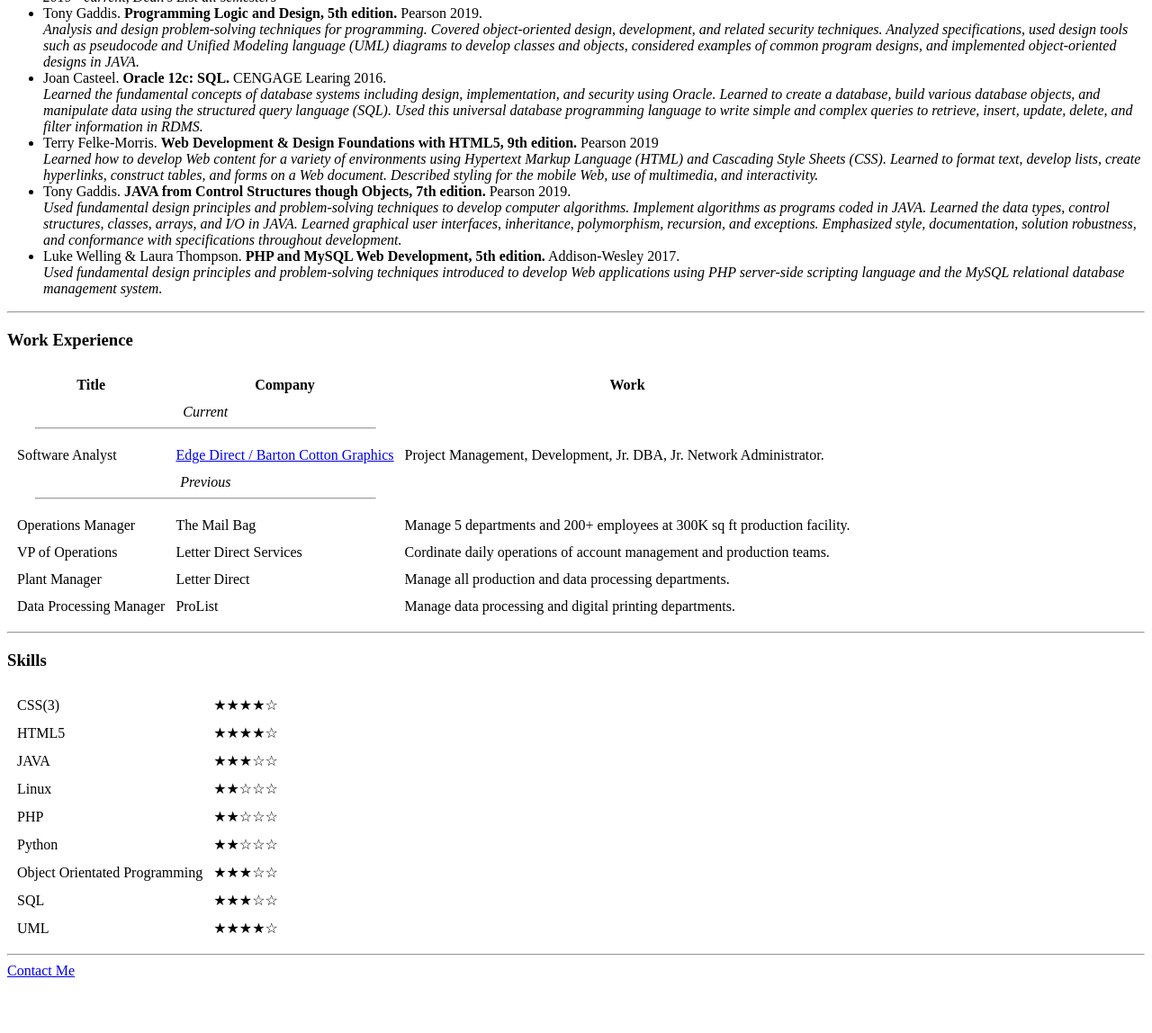
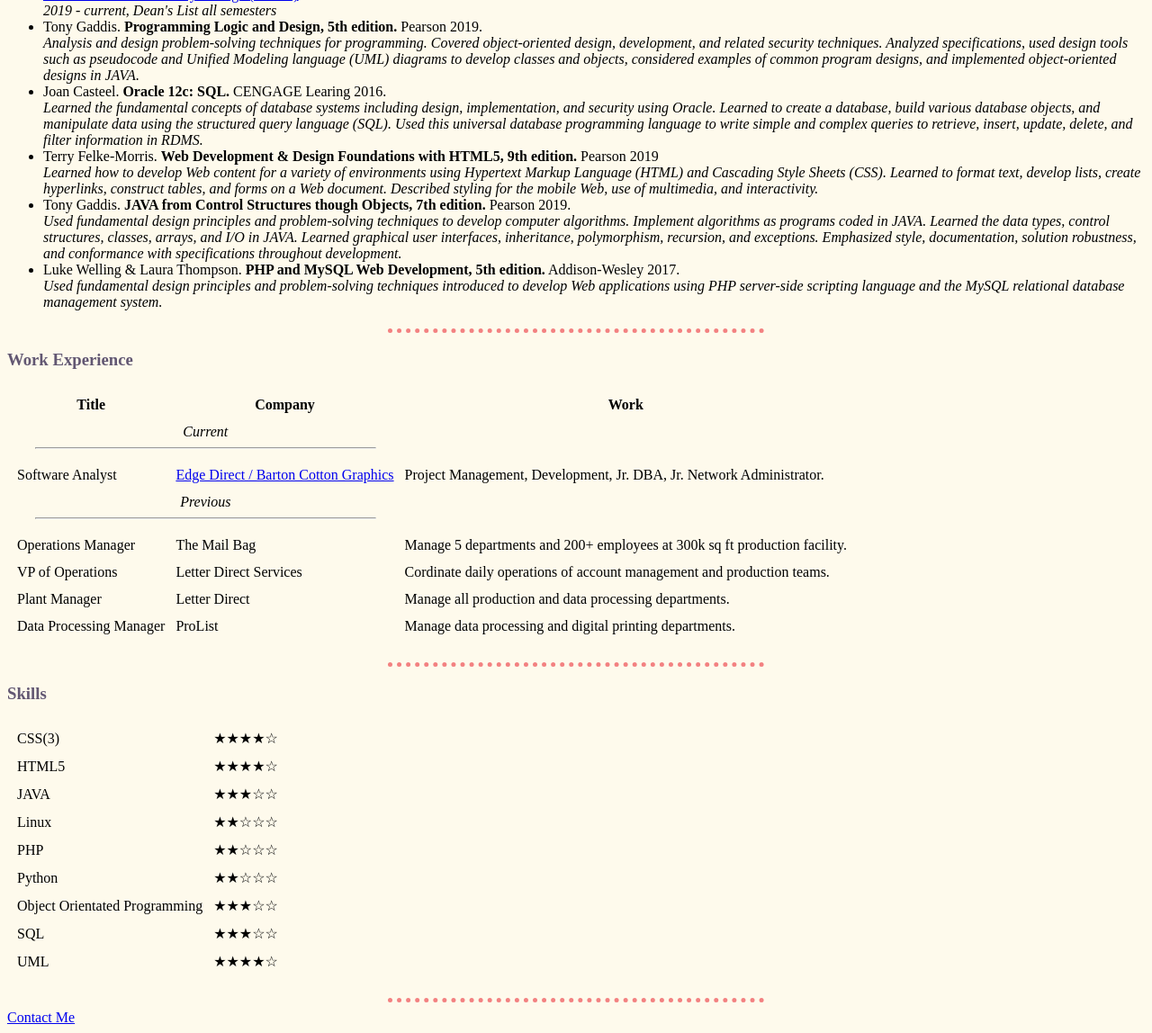
Before and after one commit to Rkthompson/cv, a plain HTML site: page index.html in a window 1280 px wide. Shown: the part 371-1519 px from the top of the page at 90% size. Before the commit the page ends 1467 px from the top, so only its background shows below. Drawn offline with Linux system fonts and the light colour scheme.

Commit message:
Updated with CSS style sheet

```diff
--- /dev/null
+++ b/css/styles.css
@@ -0,0 +1,23 @@
+    body {
+        background-color: #fefaec;
+    }
+    h1 {
+        color: #625772;
+    }
+    h3 {
+        color: #625772;
+    }
+    .dotted_line {
+        border-color: #f38181;
+        border-style: none;
+        border-top-style: dotted;
+        border-width: 5px;
+        width: 33%;
+        margin-top: 20px;
+    }
+    #profile_pic {
+        border-radius: 50%;
+        object-fit: none;
+        width: 200px;
+        height: 200px;
+    }
--- a/index.html
+++ b/index.html
@@ -3,20 +3,13 @@
 
 <head>
   <meta charset="utf-8">
-  <style>
-    #profile_pic {
-      border-radius: 50%;
-      object-fit: none;
-      width: 200px;
-      height: 200px;
-    }
-  </style>
   <title>Robert's Personal Site</title>
+  <link rel="stylesheet" type="text/css" href="css/styles.css">
 </head>
 <body>
   <table cellspacing="20">
     <tr>
-      <td><img id="profile_pic" src="images\robert_profile_v2.png" alt="Robert Profile Picture"></td>
+      <td><img id="profile_pic" src="images/robert_profile_v2.png" alt="Robert Profile Picture"></td>
       <td>
         <h1>Robert Kelly Thompson</h1>
         <p>
@@ -29,7 +22,7 @@
       </td>
     </tr>
   </table>
-  <hr>
+  <hr class="dotted_line">
   <h3>Education</h3>
   <ul>
     <li>
@@ -63,7 +56,7 @@
       <i>Used fundamental design principles and problem-solving techniques introduced to develop Web applications using PHP server-side scripting language and the MySQL relational database management system. </i>
     </li>
   </ul>
-  <hr>
+  <hr class="dotted_line">
   <h3>Work Experience</h3>
   <table cellspacing="10">
     <thead>
@@ -88,7 +81,7 @@
       <tr>
         <td>Operations Manager</td>
         <td>The Mail Bag</td>
-        <td>Manage 5 departments and 200+ employees at 300K sq ft production facility.</td>
+        <td>Manage 5 departments and 200+ employees at 300k sq ft production facility.</td>
       </tr>
       <tr>
         <td>VP of Operations</td>
@@ -107,7 +100,7 @@
       </tr>
     </tbody>
   </table>
-  <hr>
+  <hr class="dotted_line">
   <h3>Skills</h3>
   <table cellspacing="10">
     <tr>
@@ -147,7 +140,7 @@
       <td>★★★★☆</td>
     </tr>
   </table>
-  <hr>
+  <hr class="dotted_line">
   <a href="contactme.html">Contact Me</a>
 </body>
 </html>
```
Also changed, not shown: contactme.html (+1 -0 lines), 1 other file.
